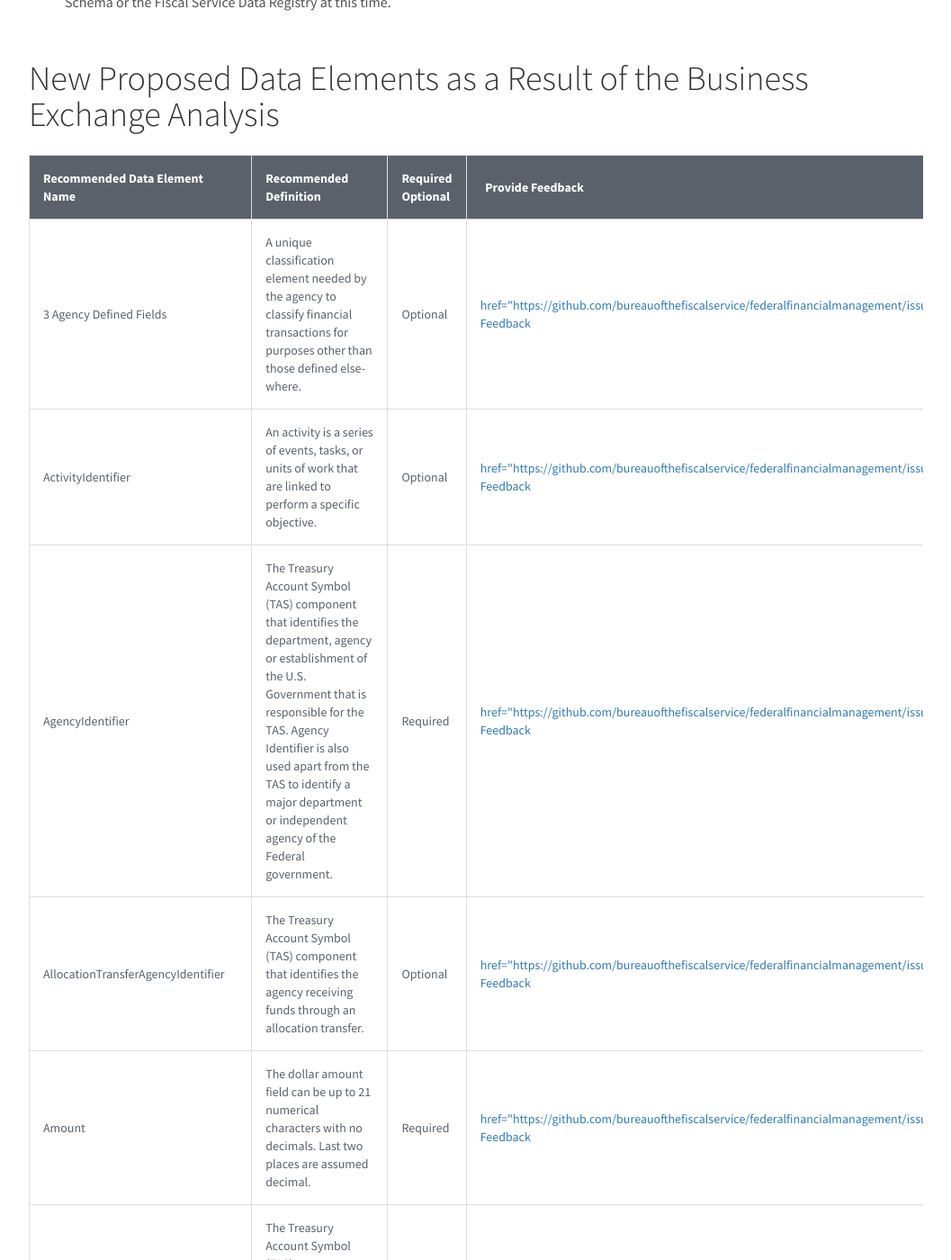
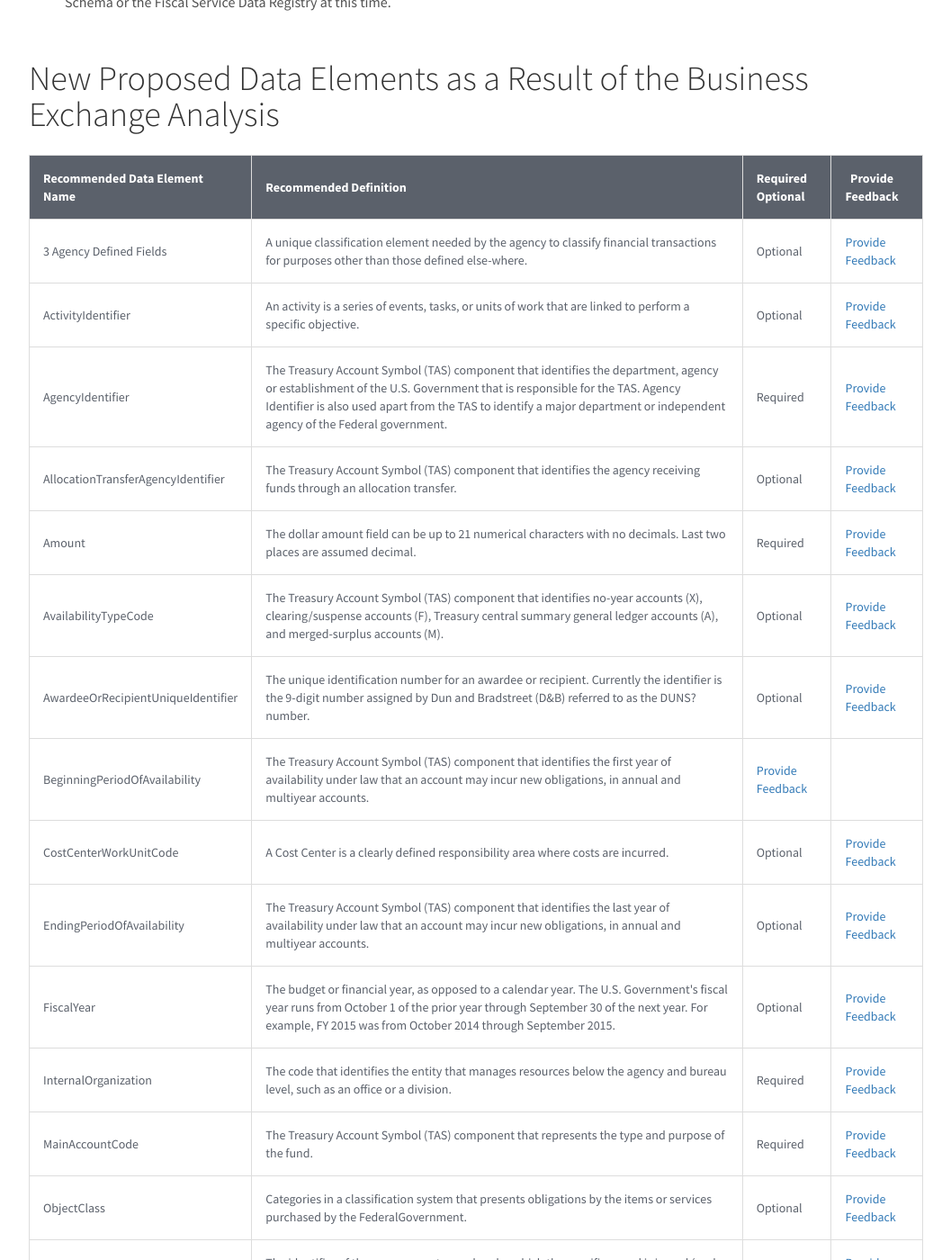
Before and after one commit to bureauofthefiscalservice/federalfinancialmanagement, a Jekyll site: the page built from business-exchange-standards.md, in a window 1280 px wide and 1400 px high, scrolled down 36753 px. Shown: the whole window at 90% size, without its empty margins (111-1168 px from the left). Built offline with Jekyll 4.4.1, drawn with Linux system fonts in a browser that asks for light colours; nearby versions of some CDN libraries; some of the changed text lies outside the part shown.

Commit message:
Update business-exchange-standards.md

```diff
--- a/business-exchange-standards.md
+++ b/business-exchange-standards.md
@@ -1675,54 +1675,55 @@
     <td>3 Agency Defined Fields</td>
     <td>A unique classification element needed by the agency to classify financial transactions for purposes other than those defined else-where.</td>
     <td>Optional</td>
-    <td><a> href="https://github.com/bureauofthefiscalservice/federalfinancialmanagement/issues/26">Provide Feedback</a></td>
+        <td><a href="https://github.com/bureauofthefiscalservice/federalfinancialmanagement/issues/26">Provide Feedback</a></td>
+  </tr>
   <tr>
     <td>ActivityIdentifier</td>
     <td>An activity is a series of events, tasks, or units of work that are linked to perform a specific objective. </td>
     <td>Optional</td>
-    <td><a> href="https://github.com/bureauofthefiscalservice/federalfinancialmanagement/issues/26">Provide Feedback</a></td>
+        <td><a href="https://github.com/bureauofthefiscalservice/federalfinancialmanagement/issues/26">Provide Feedback</a></td>
   </tr>
   <tr>
     <td>AgencyIdentifier</td>
     <td>The Treasury Account Symbol (TAS) component that identifies the department, agency or establishment of the U.S. Government that is responsible for the TAS.  Agency Identifier is also used apart from the TAS to identify a major department or independent agency of the Federal government.</td>
     <td>Required</td>
-    <td><a> href="https://github.com/bureauofthefiscalservice/federalfinancialmanagement/issues/26">Provide Feedback</a></td>
+        <td><a href="https://github.com/bureauofthefiscalservice/federalfinancialmanagement/issues/26">Provide Feedback</a></td>
   </tr>
   <tr>
     <td>AllocationTransferAgencyIdentifier</td>
     <td>The Treasury Account Symbol (TAS) component that identifies the agency receiving funds through an allocation transfer.</td>
     <td>Optional</td>
-    <td><a> href="https://github.com/bureauofthefiscalservice/federalfinancialmanagement/issues/26">Provide Feedback</a></td>
+       <td><a href="https://github.com/bureauofthefiscalservice/federalfinancialmanagement/issues/26">Provide Feedback</a></td>
   </tr>
   <tr>
     <td>Amount</td>
     <td>The dollar amount field can be up to 21 numerical characters with no decimals. Last two places are assumed decimal.</td>
     <td>Required </td>
-    <td><a> href="https://github.com/bureauofthefiscalservice/federalfinancialmanagement/issues/26">Provide Feedback</a></td>
+       <td><a href="https://github.com/bureauofthefiscalservice/federalfinancialmanagement/issues/26">Provide Feedback</a></td>
   </tr>
   <tr>
     <td>AvailabilityTypeCode</td>
     <td>The Treasury Account Symbol (TAS) component that identifies no-year accounts (X), clearing/suspense accounts (F), Treasury central summary general ledger accounts (A), and merged-surplus accounts (M).</td>
     <td>Optional</td>
-    <td><a> href="https://github.com/bureauofthefiscalservice/federalfinancialmanagement/issues/26">Provide Feedback</a></td>
-  </tr>
+        <td><a href="https://github.com/bureauofthefiscalservice/federalfinancialmanagement/issues/26">Provide Feedback</a></td>
+  </tr>
+  <tr>
   <tr>
     <td>AwardeeOrRecipientUniqueIdentifier</td>
     <td>The unique identification number for an awardee or recipient. Currently the identifier is the 9-digit number assigned by Dun and Bradstreet (D&amp;B) referred to as the DUNS? number.</td>
     <td>Optional</td>
-    <td><a> href="https://github.com/bureauofthefiscalservice/federalfinancialmanagement/issues/26">Provide Feedback</a></td>
+        <td><a href="https://github.com/bureauofthefiscalservice/federalfinancialmanagement/issues/26">Provide Feedback</a></td>
   </tr>
   <tr>
     <td>BeginningPeriodOfAvailability</td>
     <td>The Treasury Account Symbol (TAS) component that identifies the first year of availability under law that an account may incur new obligations, in annual and multiyear accounts.</td>
-    <td>Optional</td>
-    <td><a> href="https://github.com/bureauofthefiscalservice/federalfinancialmanagement/issues/26">Provide Feedback</a></td>
+       <td><a href="https://github.com/bureauofthefiscalservice/federalfinancialmanagement/issues/26">Provide Feedback</a></td>
   </tr>
   <tr>
     <td>CostCenterWorkUnitCode</td>
     <td>A Cost Center is a clearly defined responsibility area where costs are incurred.</td>
     <td>Optional</td>
-    <td><a> href="https://github.com/bureauofthefiscalservice/federalfinancialmanagement/issues/26">Provide Feedback</a></td>
+       <td><a href="https://github.com/bureauofthefiscalservice/federalfinancialmanagement/issues/26">Provide Feedback</a></td>
   </tr>
   <tr>
     <td>EndingPeriodOfAvailability</td>
```
